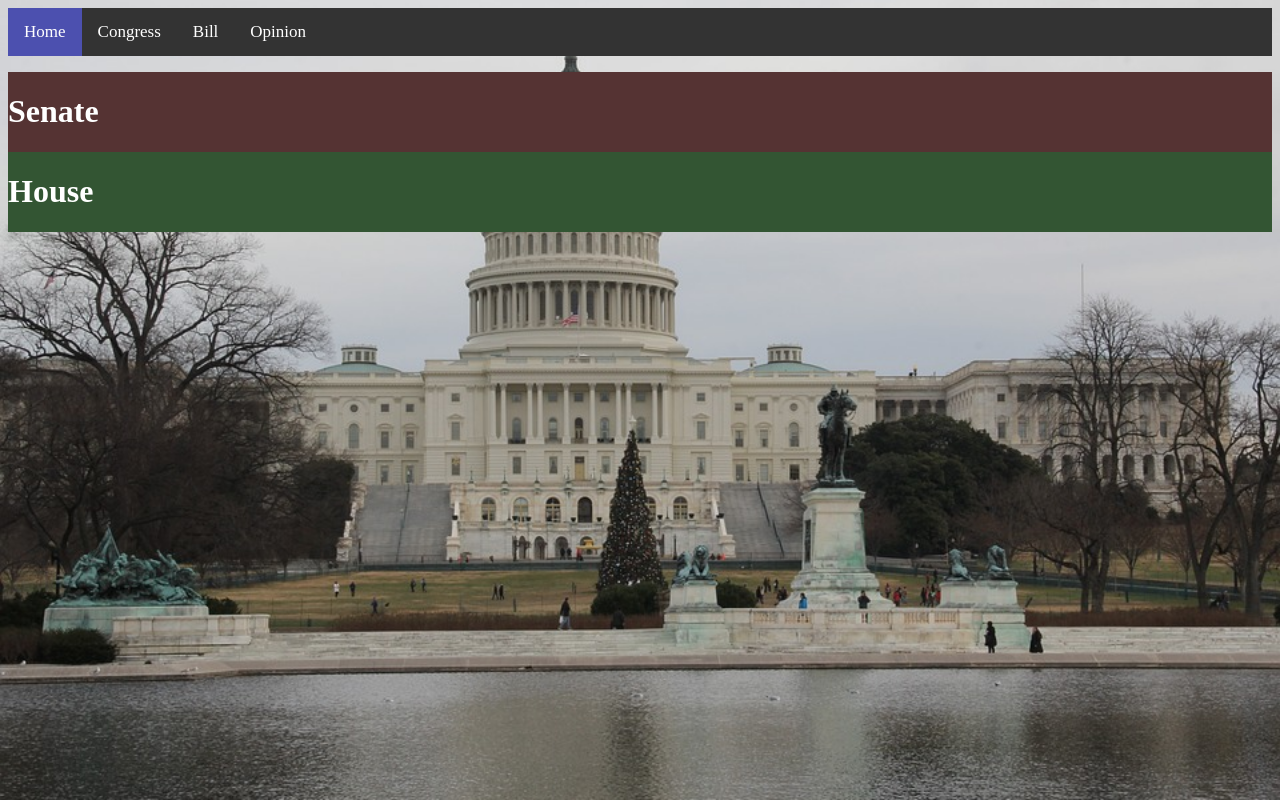
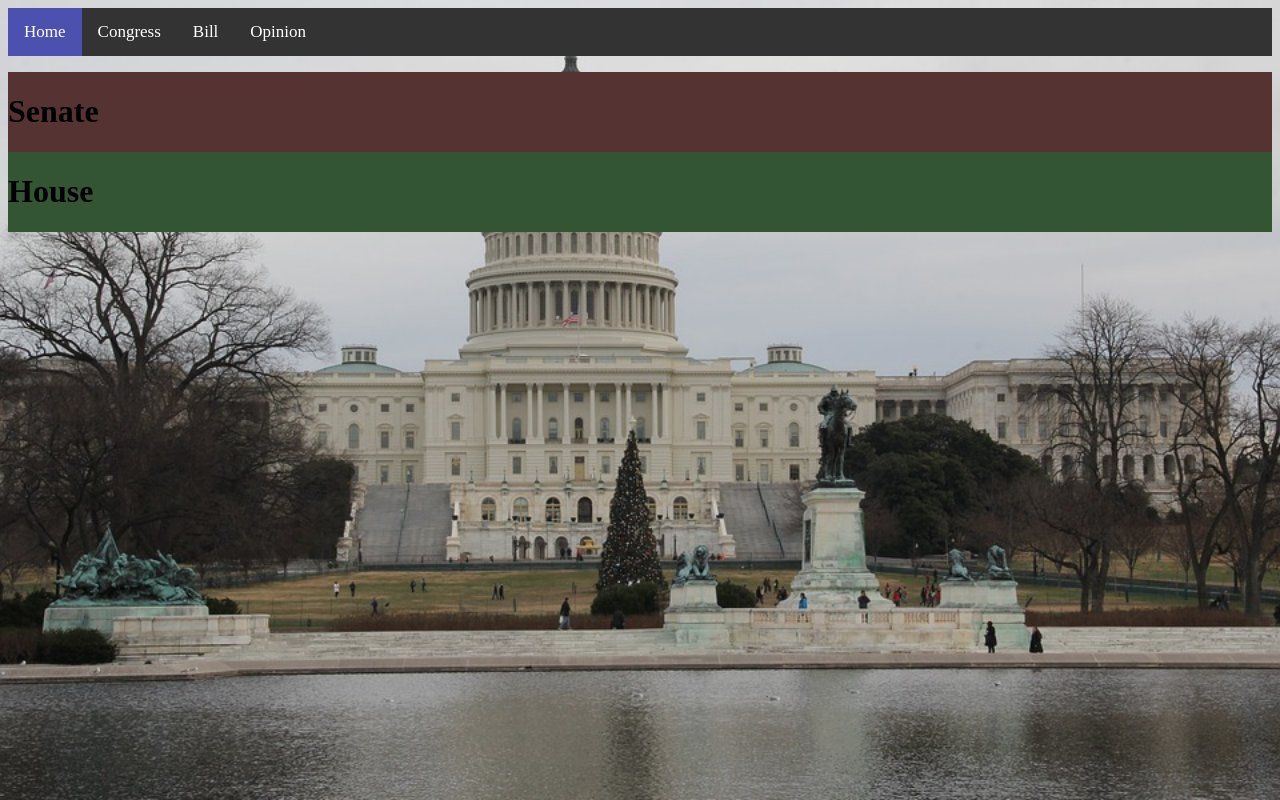
Before and after one commit to timandjustus/timandjustus.github.io, a plain HTML site: page index.html in a window 1280 px wide. Drawn offline with Linux system fonts and the light colour scheme.

Commit message:
Update navigation.css

```diff
--- a/css/navigation.css
+++ b/css/navigation.css
@@ -21,8 +21,6 @@
 .congress {
 	overflow: hidden;
 	background-color: #444;
-	color: white;
-}
 .senate {
 	overflow: hidden;
 	background-color: #533;
```
